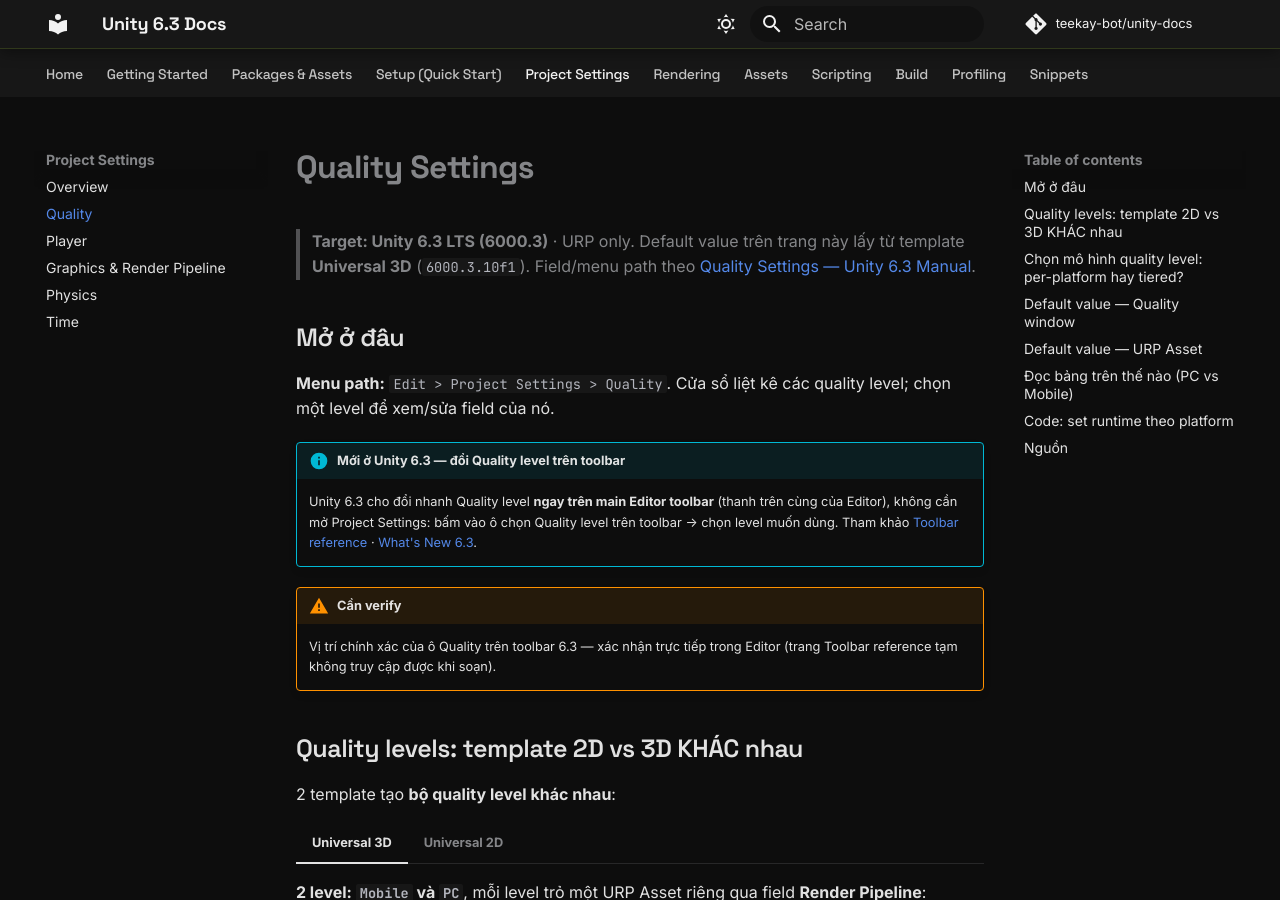
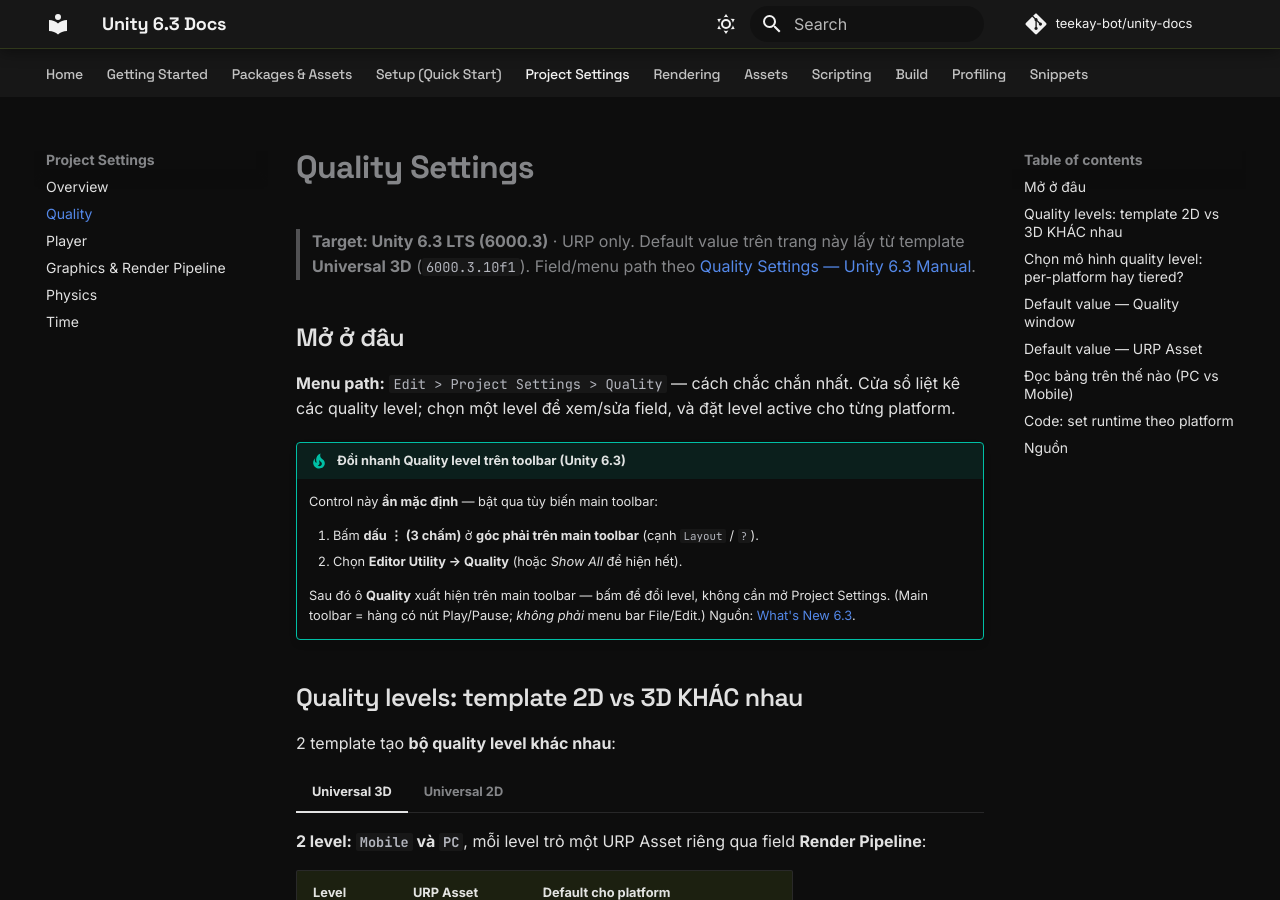
Before and after one commit to teekay-bot/unity-docs, an MkDocs documentation site: the page built from docs/project-settings/quality.md, in a window 1280 px wide and 900 px high. Built offline with MkDocs 1.6.1 and Material for MkDocs 9.7.7, drawn with Linux system fonts in a browser that asks for light colours; comment, search, counter and statistics services are not loaded.

Commit message:
fix(quality): exact verified steps for toolbar Quality control (3-dot menu > Editor Utility > Quality)

```diff
--- a/docs/project-settings/quality.md
+++ b/docs/project-settings/quality.md
@@ -4,13 +4,15 @@
 
 ## Mở ở đâu
 
-**Menu path:** `Edit > Project Settings > Quality`. Cửa sổ liệt kê các quality level; chọn một level để xem/sửa field của nó.
+**Menu path:** `Edit > Project Settings > Quality` — cách chắc chắn nhất. Cửa sổ liệt kê các quality level; chọn một level để xem/sửa field, và đặt level active cho từng platform.
 
-!!! info "Mới ở Unity 6.3 — đổi Quality level trên toolbar"
-    Unity 6.3 cho đổi nhanh Quality level **ngay trên main Editor toolbar** (thanh trên cùng của Editor), không cần mở Project Settings: bấm vào ô chọn Quality level trên toolbar → chọn level muốn dùng. Tham khảo [Toolbar reference](https://docs.unity3d.com/6000.3/Documentation/Manual/Toolbar-reference.html) · [What's New 6.3](https://docs.unity3d.com/6000.3/Documentation/Manual/WhatsNewUnity63.html).
+!!! tip "Đổi nhanh Quality level trên toolbar (Unity 6.3)"
+    Control này **ẩn mặc định** — bật qua tùy biến main toolbar:
 
-!!! warning "Cần verify"
-    Vị trí chính xác của ô Quality trên toolbar 6.3 — xác nhận trực tiếp trong Editor (trang Toolbar reference tạm không truy cập được khi soạn).
+    1. Bấm **dấu ⋮ (3 chấm)** ở **góc phải trên main toolbar** (cạnh `Layout` / `?`).
+    2. Chọn **Editor Utility → Quality** (hoặc *Show All* để hiện hết).
+
+    Sau đó ô **Quality** xuất hiện trên main toolbar — bấm để đổi level, không cần mở Project Settings. (Main toolbar = hàng có nút Play/Pause; *không phải* menu bar File/Edit.) Nguồn: [What's New 6.3](https://docs.unity3d.com/6000.3/Documentation/Manual/WhatsNewUnity63.html).
 
 ## Quality levels: template 2D vs 3D KHÁC nhau
 
```
